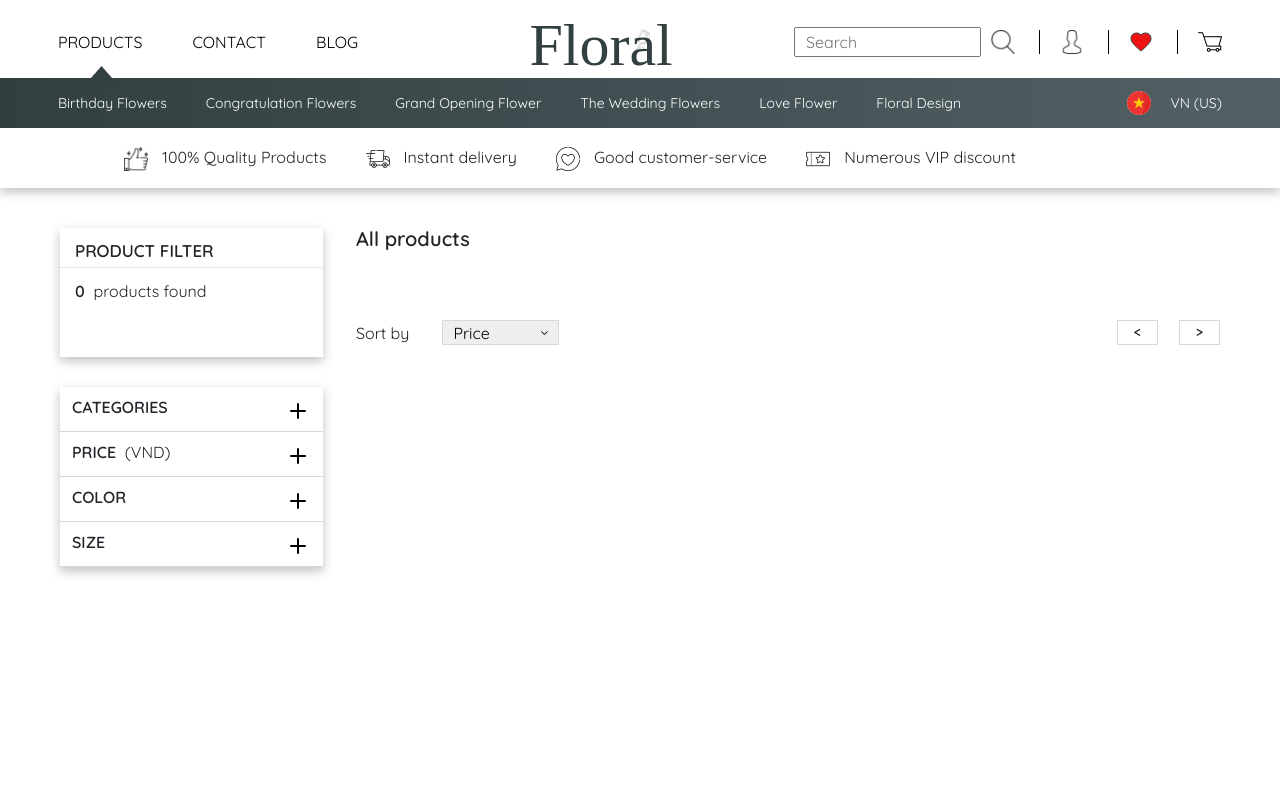
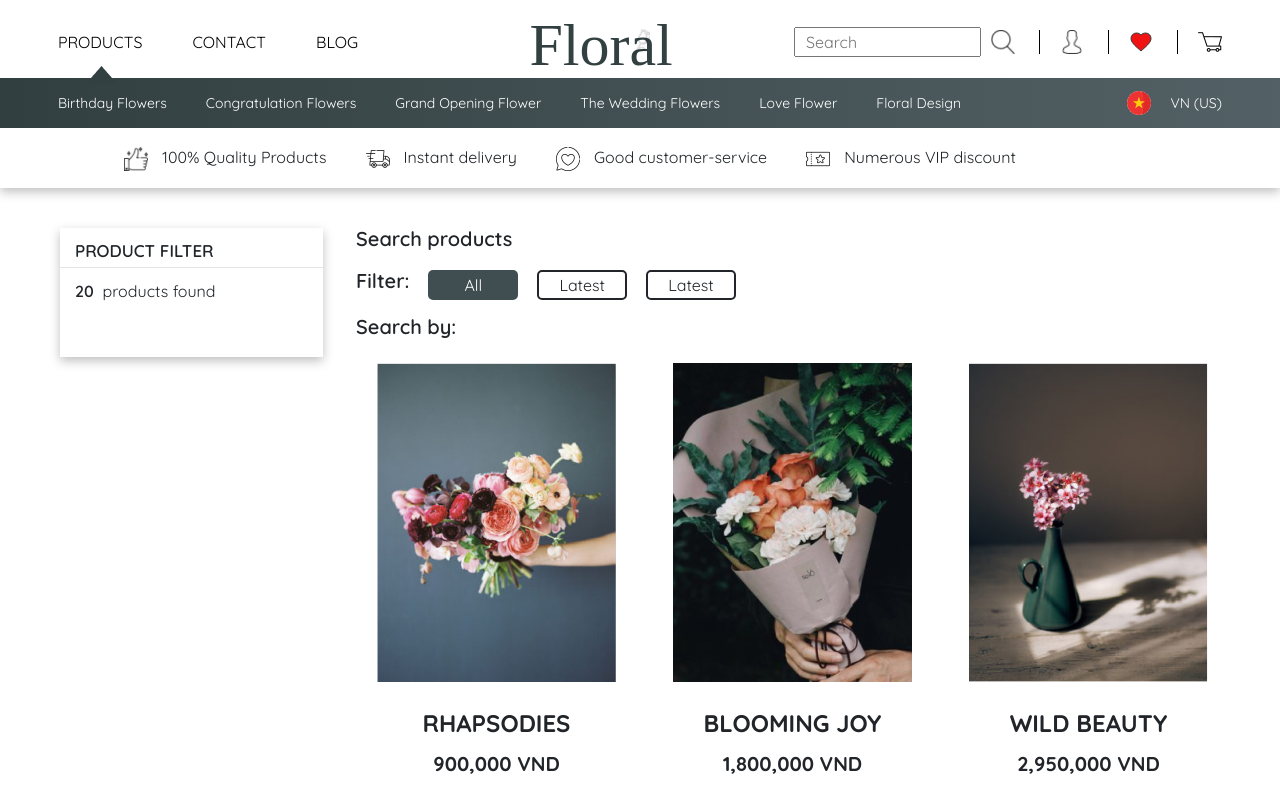
Before and after one commit to HoTrHieu/TKGD, a React (Create React App) app: page /search in a window 1280 px wide. Shown: the top 791 px of the page. Built offline with nearby package versions, Linux system fonts and the light colour scheme; data requests are answered from the project's data file; the HTML template or start-up script is replaced by a standard one; a web font is replaced by a local one.

Commit message:
edit search

```diff
--- a/server/db.json
+++ b/server/db.json
@@ -7,6 +7,7 @@
       "price": 900000,
       "rangting": 3,
       "type": "birthday",
+      "filter": "newest",
       "qa": [
         {
           "question": "Sem in hendrerit elit lectus ipsum sapien, aliquam sagittis aliquam nec?",
@@ -33,7 +34,6 @@
       ],
       "description": "Per eleifend duis, placerat laoreet augue montes, suspendisse pellentesque amet nibh pulvinar mauris, nam amet volutpat. Dictum nec aenean placerat. Faucibus libero platea eget, justo aliquam ut wisi wisi etiam."
     },
-
     {
       "id": 2,
       "imgSrc": "/assets/images/products/blooming joy.png",
@@ -41,6 +41,7 @@
       "price": 1800000,
       "rangting": 0,
       "type": "birthday",
+      "filter": "newest",
       "qa": [
         {
           "question": "Sem in hendrerit elit lectus ipsum sapien, aliquam sagittis aliquam nec?",
@@ -74,6 +75,7 @@
       "price": 2950000,
       "rangting": 4,
       "type": "birthday",
+      "filter": "newest",
       "qa": [
         {
           "question": "Sem in hendrerit elit lectus ipsum sapien, aliquam sagittis aliquam nec?",
@@ -107,6 +109,7 @@
       "price": 1200000,
       "rangting": 2,
       "type": "love",
+      "filter": "newest",
       "qa": [
         {
           "question": "Sem in hendrerit elit lectus ipsum sapien, aliquam sagittis aliquam nec?",
@@ -140,6 +143,7 @@
       "price": 900000,
       "rangting": 3,
       "type": "wedding",
+      "filter": "newest",
       "qa": [
         {
           "question": "Sem in hendrerit elit lectus ipsum sapien, aliquam sagittis aliquam nec?",
@@ -173,6 +177,7 @@
       "price": 1800000,
       "rangting": 0,
       "type": "birthday",
+      "filter": "selling",
       "qa": [
         {
           "question": "Sem in hendrerit elit lectus ipsum sapien, aliquam sagittis aliquam nec?",
@@ -206,6 +211,7 @@
       "price": 2950000,
       "rangting": 4,
       "type": "wedding",
+      "filter": "selling",
       "qa": [
         {
           "question": "Sem in hendrerit elit lectus ipsum sapien, aliquam sagittis aliquam nec?",
@@ -239,6 +245,7 @@
       "price": 1200000,
       "rangting": 2,
       "type": "opening",
+      "filter": "selling",
       "qa": [
         {
           "question": "Sem in hendrerit elit lectus ipsum sapien, aliquam sagittis aliquam nec?",
@@ -272,6 +279,7 @@
       "price": 1200000,
       "rangting": 2,
       "type": "love",
+      "filter": "selling",
       "qa": [
         {
           "question": "Sem in hendrerit elit lectus ipsum sapien, aliquam sagittis aliquam nec?",
@@ -298,14 +306,14 @@
       ],
       "description": "Per eleifend duis, placerat laoreet augue montes, suspendisse pellentesque amet nibh pulvinar mauris, nam amet volutpat. Dictum nec aenean placerat. Faucibus libero platea eget, justo aliquam ut wisi wisi etiam."
     },
-
     {
       "id": 10,
       "imgSrc": "/assets/images/products/hoa1.jpg",
       "name": "BLOOMING JOY",
       "price": 450000,
       "rangting": 3,
-      "type": "congratulation",
+      "type": "congrats",
+      "filter": "selling",
       "qa": [
         {
           "question": "Sem in hendrerit elit lectus ipsum sapien, aliquam sagittis aliquam nec?",
@@ -332,7 +340,6 @@
       ],
       "description": "Per eleifend duis, placerat laoreet augue montes, suspendisse pellentesque amet nibh pulvinar mauris, nam amet volutpat. Dictum nec aenean placerat. Faucibus libero platea eget, justo aliquam ut wisi wisi etiam."
     },
-
     {
       "id": 11,
       "imgSrc": "/assets/images/products/hoa2.jpg",
@@ -340,6 +347,7 @@
       "price": 340000,
       "rangting": 3,
       "type": "birthday",
+      "filter": "selling",
       "qa": [
         {
           "question": "Sem in hendrerit elit lectus ipsum sapien, aliquam sagittis aliquam nec?",
@@ -366,14 +374,14 @@
       ],
       "description": "Per eleifend duis, placerat laoreet augue montes, suspendisse pellentesque amet nibh pulvinar mauris, nam amet volutpat. Dictum nec aenean placerat. Faucibus libero platea eget, justo aliquam ut wisi wisi etiam."
     },
-
     {
       "id": 12,
       "imgSrc": "/assets/images/products/hoa3.jpg",
       "name": "ROMANTICS",
       "price": 900000,
       "rangting": 3,
-      "type": "congratulation",
+      "type": "congrats",
+      "filter": "selling",
       "qa": [
         {
           "question": "Sem in hendrerit elit lectus ipsum sapien, aliquam sagittis aliquam nec?",
@@ -400,7 +408,6 @@
       ],
       "description": "Per eleifend duis, placerat laoreet augue montes, suspendisse pellentesque amet nibh pulvinar mauris, nam amet volutpat. Dictum nec aenean placerat. Faucibus libero platea eget, justo aliquam ut wisi wisi etiam."
     },
-
     {
       "id": 13,
       "imgSrc": "/assets/images/products/hoa4.jpg",
@@ -408,6 +415,7 @@
       "price": 900000,
       "rangting": 3,
       "type": "opening",
+      "filter": "selling",
       "qa": [
         {
           "question": "Sem in hendrerit elit lectus ipsum sapien, aliquam sagittis aliquam nec?",
@@ -434,7 +442,6 @@
       ],
       "description": "Per eleifend duis, placerat laoreet augue montes, suspendisse pellentesque amet nibh pulvinar mauris, nam amet volutpat. Dictum nec aenean placerat. Faucibus libero platea eget, justo aliquam ut wisi wisi etiam."
     },
-
     {
       "id": 14,
       "imgSrc": "/assets/images/products/hoa5.jpg",
@@ -442,6 +449,7 @@
       "price": 900000,
       "rangting": 3,
       "type": "wedding",
+      "filter": "selling",
       "qa": [
         {
           "question": "Sem in hendrerit elit lectus ipsum sapien, aliquam sagittis aliquam nec?",
@@ -468,7 +476,6 @@
       ],
       "description": "Per eleifend duis, placerat laoreet augue montes, suspendisse pellentesque amet nibh pulvinar mauris, nam amet volutpat. Dictum nec aenean placerat. Faucibus libero platea eget, justo aliquam ut wisi wisi etiam."
     },
-
     {
       "id": 15,
       "imgSrc": "/assets/images/products/hoa6.jpg",
@@ -476,6 +483,7 @@
       "price": 900000,
       "rangting": 3,
       "type": "love",
+      "filter": "selling",
       "qa": [
         {
           "question": "Sem in hendrerit elit lectus ipsum sapien, aliquam sagittis aliquam nec?",
@@ -502,7 +510,6 @@
       ],
       "description": "Per eleifend duis, placerat laoreet augue montes, suspendisse pellentesque amet nibh pulvinar mauris, nam amet volutpat. Dictum nec aenean placerat. Faucibus libero platea eget, justo aliquam ut wisi wisi etiam."
     },
-
     {
       "id": 16,
       "imgSrc": "/assets/images/products/hoa7.jpg",
@@ -510,6 +517,7 @@
       "price": 900000,
       "rangting": 3,
       "type": "birthday",
+      "filter": "selling",
       "qa": [
         {
           "question": "Sem in hendrerit elit lectus ipsum sapien, aliquam sagittis aliquam nec?",
@@ -536,7 +544,6 @@
       ],
       "description": "Per eleifend duis, placerat laoreet augue montes, suspendisse pellentesque amet nibh pulvinar mauris, nam amet volutpat. Dictum nec aenean placerat. Faucibus libero platea eget, justo aliquam ut wisi wisi etiam."
     },
-
     {
       "id": 17,
       "imgSrc": "/assets/images/products/hoa8.jpg",
@@ -544,6 +551,7 @@
       "price": 900000,
       "rangting": 3,
       "type": "love",
+      "filter": "selling",
       "qa": [
         {
           "question": "Sem in hendrerit elit lectus ipsum sapien, aliquam sagittis aliquam nec?",
@@ -570,7 +578,6 @@
       ],
       "description": "Per eleifend duis, placerat laoreet augue montes, suspendisse pellentesque amet nibh pulvinar mauris, nam amet volutpat. Dictum nec aenean placerat. Faucibus libero platea eget, justo aliquam ut wisi wisi etiam."
     },
-
     {
       "id": 18,
       "imgSrc": "/assets/images/products/hoa9.jpg",
@@ -578,6 +585,7 @@
       "price": 900000,
       "rangting": 3,
       "type": "wedding",
+      "filter": "selling",
       "qa": [
         {
           "question": "Sem in hendrerit elit lectus ipsum sapien, aliquam sagittis aliquam nec?",
@@ -604,7 +612,6 @@
       ],
       "description": "Per eleifend duis, placerat laoreet augue montes, suspendisse pellentesque amet nibh pulvinar mauris, nam amet volutpat. Dictum nec aenean placerat. Faucibus libero platea eget, justo aliquam ut wisi wisi etiam."
     },
-
     {
       "id": 19,
       "imgSrc": "/assets/images/products/hoa10.jpg",
@@ -612,6 +619,7 @@
       "price": 900000,
       "rangting": 3,
       "type": "opening",
+      "filter": "selling",
       "qa": [
         {
           "question": "Sem in hendrerit elit lectus ipsum sapien, aliquam sagittis aliquam nec?",
@@ -638,14 +646,14 @@
       ],
       "description": "Per eleifend duis, placerat laoreet augue montes, suspendisse pellentesque amet nibh pulvinar mauris, nam amet volutpat. Dictum nec aenean placerat. Faucibus libero platea eget, justo aliquam ut wisi wisi etiam."
     },
-
     {
       "id": 20,
       "imgSrc": "/assets/images/products/hoa11.jpg",
       "name": "BLOOMING JOY",
       "price": 900000,
       "rangting": 3,
-      "type": "congratulation",
+      "type": "congrats",
+      "filter": "selling",
       "qa": [
         {
           "question": "Sem in hendrerit elit lectus ipsum sapien, aliquam sagittis aliquam nec?",
@@ -680,6 +688,8 @@
       "name": "RHAPSODIES",
       "price": 900000,
       "rangting": 3,
+      "type": "birthday",
+      "filter": "newest",
       "qa": [
         {
           "question": "Sem in hendrerit elit lectus ipsum sapien, aliquam sagittis aliquam nec?",
@@ -712,6 +722,8 @@
       "name": "BLOOMING JOY",
       "price": 1800000,
       "rangting": 0,
+      "type": "birthday",
+      "filter": "newest",
       "qa": [
         {
           "question": "Sem in hendrerit elit lectus ipsum sapien, aliquam sagittis aliquam nec?",
@@ -744,6 +756,8 @@
       "name": "WILD BEAUTY",
       "price": 2950000,
       "rangting": 4,
+      "type": "birthday",
+      "filter": "newest",
       "qa": [
         {
           "question": "Sem in hendrerit elit lectus ipsum sapien, aliquam sagittis aliquam nec?",
@@ -776,6 +790,8 @@
       "name": "BOHEMIAN PINK",
       "price": 1200000,
       "rangting": 2,
+      "type": "love",
+      "filter": "newest",
       "qa": [
         {
           "question": "Sem in hendrerit elit lectus ipsum sapien, aliquam sagittis aliquam nec?",
@@ -804,49 +820,6 @@
     }
   ],
   "favorites": [
-    {
-      "id": 4,
-      "imgSrc": "/assets/images/products/bohemianpink.PNG",
-      "name": "BOHEMIAN PINK",
-      "price": 1200000,
-      "rangting": 2,
-      "qa": [
-        {
-          "question": "Sem in hendrerit elit lectus ipsum sapien, aliquam sagittis aliquam nec?",
-          "answer": "Arcu ipsum lacinia pellentesque molestie auctor, consequatur arcu felis porttitor ut consequatur, vestibulum iculus nonummy posuere interdum scelerisque, facilisis non, in non sodales ut quis pulvinar."
-        },
-        {
-          "question": "Sem in hendrerit elit lectus ipsum sapien, aliquam sagittis aliquam nec?",
-          "answer": "Arcu ipsum lacinia pellentesque molestie auctor, consequatur arcu felis porttitor ut consequatur, vestibulum iculus nonummy posuere interdum scelerisque, facilisis non, in non sodales ut quis pulvinar."
-        }
-      ],
-      "review": [
-        {
-          "nameUser": "Le Van A",
-          "content": "beautiful"
-        },
-        {
-          "nameUser": "Do Thi T",
-          "content": "good"
-        },
-        {
-          "nameUser": "Ho Duc Trung H",
-          "content": "love it"
-        }
-      ],
-      "description": "Per eleifend duis, placerat laoreet augue montes, suspendisse pellentesque amet nibh pulvinar mauris, nam amet volutpat. Dictum nec aenean placerat. Faucibus libero platea eget, justo aliquam ut wisi wisi etiam."
-    }
   ],
-  "cart": [
-    {
-      "id": 2,
-      "size": "large",
-      "quantity": 2
-    },
-    {
-      "id": 1,
-      "size": "medium",
-      "quantity": 2
-    }
-  ]
+  "cart": []
 }
--- a/src/assets/css/base.scss
+++ b/src/assets/css/base.scss
@@ -585,7 +585,7 @@ $layout-breakpoint-small: 960px;
     font-weight: 600;
     font-size: 20px;
     line-height: 22px;
-    margin-bottom: 70px;
+    margin-bottom: 12px;
   }
   &_pagination {
     display: flex;
--- a/src/components/SearchResult/FilterBar.jsx
+++ b/src/components/SearchResult/FilterBar.jsx
@@ -13,7 +13,7 @@ const FilterBar = (props) => {
           <p>{total}</p>&nbsp; products found
         </div>
       </div>
-      <div className="filter_bar_bot">
+      {/* <div className="filter_bar_bot">
         <ul>
           <li>
             <p>CATEGORIES</p>
@@ -32,7 +32,7 @@ const FilterBar = (props) => {
             <img alt="expand" src={ExpandIcon} />
           </li>
         </ul>
-      </div>
+      </div> */}
     </div>
   );
 };
--- a/src/components/SearchResult/Pagination.jsx
+++ b/src/components/SearchResult/Pagination.jsx
@@ -1,6 +1,6 @@
 import React, { useMemo } from 'react';
 import { createIncArray } from 'utils/array';
-import { MAX_PRODUCTS_PER_PAGE } from '../../constants';
+import { maxPerPage } from './../../utils/helper';
 
 const PaginationItem = ({ children, active = false, onClick = () => {} }) => {
   return (
@@ -12,17 +12,17 @@ const PaginationItem = ({ children, active = false, onClick = () => {} }) => {
 
 const Pagination = (props) => {
   const { total, activeIndex, setActiveIndex } = props;
-  const pagingArray = useMemo(() => createIncArray(Math.ceil(total / MAX_PRODUCTS_PER_PAGE)), [total]);
-  console.log(activeIndex);
+  const pagingArray = useMemo(() => createIncArray(Math.ceil(total / maxPerPage)), [total]);
+
   return (
     <div className="search_result_pagination">
       <div className="sort">
-        Sort by
+        {/* Search by
         <select name="property" id="property">
           <option value="price">Price</option>
           <option value="most_viewed">Most Viewed</option>
           <option value="best_seller">Best Seller</option>
-        </select>
+        </select> */}
       </div>
       <div className="paging">
         <PaginationItem  onClick={() => activeIndex > 0 && setActiveIndex(activeIndex - 1)}>
--- a/src/containers/SearchResultPage.jsx
+++ b/src/containers/SearchResultPage.jsx
@@ -2,30 +2,49 @@ import 'assets/css/base.scss';
 import withLayout from 'components/Layout';
 import { FilterBar, ProductList, Pagination } from 'components/SearchResult';
 import { useMemo, useState, useEffect } from 'react';
-import { MAX_PRODUCTS_PER_PAGE, DATA_PRODUCTS } from '../constants';
 import { useLocation } from "react-router-dom";
 import queryString from 'query-string'
+import { filterByKeySearch, getAllProduct } from './../utils/api';
+import { maxPerPage } from './../utils/helper'
+import css from './SearchResultPage.module.css'
+import classNames from 'classnames';
+
+const SearchResultPage = (props) => {
+  const [products, setProducts] = useState([]);
+  const [filter, setFilter] = useState('all');
 
 
-const SearchResultPage = (props) => {
-
-  const [products, setProducts] = useState(DATA_PRODUCTS);
   const { search } = useLocation();
   const values = queryString.parse(search)
-  const keySearch = values.key;
+  const keySearch = values.keySearch || "";
+  const keyWord = values.keyWord || "";
+
   useEffect(() => {
-    let dataSearch = DATA_PRODUCTS.filter((dt) => {
-      const name = dt.name.toLowerCase();
-      if (dt.name) {
-        return name.indexOf(keySearch) > -1;
+    getAllProduct().then(res => {
+      if(res.data) {
+        const listProduct = res.data;
+        const filterWord = keyWord != "" ? listProduct.filter(item => {
+          const name = item.name.toLowerCase();
+          const word = keyWord.toLowerCase();
+          return name.indexOf(word) > -1;
+        }): [...listProduct];
+
+        const filterSearch = keySearch != "" ? filterWord.filter(item => {
+          return item.type == keySearch;
+        }): [...filterWord];
+
+        const filterKey = filter != 'all' ? filterSearch.filter(item => {
+          return item.filter == filter;
+        }) : [...filterSearch];
+
+        setProducts(filterKey);
       }
-      return false;
-    });
-    setProducts(dataSearch);
-  }, [keySearch]);
+    })
+  }, [keyWord, keySearch, filter]);
+
   const [activeIndex, setActiveIndex] = useState(0);
   const totalProduct = useMemo(() => products.length, [products]);
-  const activeProducts = useMemo(() => products.slice(activeIndex === 0 ? 0 : (activeIndex * MAX_PRODUCTS_PER_PAGE), activeIndex ? ((activeIndex + 1) * MAX_PRODUCTS_PER_PAGE) : MAX_PRODUCTS_PER_PAGE), [products, activeIndex]);
+  const activeProducts = useMemo(() => products.slice(activeIndex === 0 ? 0 : (activeIndex * maxPerPage), activeIndex ? ((activeIndex + 1) * maxPerPage) : maxPerPage), [products, activeIndex]);
   return (
     <div className="search_result">
       <div className="row">
@@ -33,11 +52,32 @@ const SearchResultPage = (props) => {
           <FilterBar total={totalProduct} />
         </div>
         <div className="col-9">
-          <p className="search_result_title">
-            All products
-          </p>
+          <div className="search_result_title">
+            Search products
+            <div className={css.filterSearch}>
+              Filter:
+              <div onClick={() => setFilter('all')} className={classNames(css.filterItem, {[css.choose]: filter == 'all'})}>All</div>
+              <div onClick={() => setFilter('latest')} className={classNames(css.filterItem, {[css.choose]: filter == 'latest'})}>Latest</div>
+              <div onClick={() => setFilter('selling')} className={classNames(css.filterItem, {[css.choose]: filter == 'selling'})}>Latest</div>
+            </div>
+          </div>
+          <div className={classNames(css.searchBy, {[css.multiple]: keyWord && keySearch})}>
+            <span className={css.lableSearch}>Search by: </span>
+            {keyWord &&
+              <div className={css.searchItem}>
+                {keyWord}
+              </div>
+            }
+            {
+              keySearch &&
+              <div className={css.searchItem}>
+                {keySearch}
+              </div>
+            }
+
+          </div>
+          <ProductList products={activeProducts} />
           <Pagination setActiveIndex={setActiveIndex} total={totalProduct} activeIndex={activeIndex} />
-          <ProductList products={activeProducts} />
         </div>
       </div>
     </div>
--- /dev/null
+++ b/src/containers/SearchResultPage.module.css
@@ -0,0 +1,51 @@
+.filterSearch {
+  margin-top: 20px;
+  display: flex;
+  justify-content: space-between;
+  width: 380px;
+}
+
+.filterItem {
+  display: flex;
+  justify-content: center;
+  align-items: center;
+  width: 90px;
+  height: 30px;
+  border: 2px solid;
+  font-size: 16px;
+  font-weight: 400;
+  border-radius: 5px;
+}
+
+.choose {
+  background-color: #404E51;
+  color: white;
+  border: 0;
+}
+
+.searchBy{
+  display: flex;
+  justify-content: space-between;
+  width: 210px;
+  margin-right: 20px;
+}
+
+.multiple {
+  width: 320px;
+}
+
+.searchItem {
+  display: flex;
+  justify-content: center;
+  align-items: center;
+  width: 90px;
+  height: 30px;
+  background-color: #404E51;
+  color: white;
+  border-radius: 5px;
+}
+
+.lableSearch {
+  font-size: 20px;
+  font-weight: 600;
+}
--- a/src/utils/helper.js
+++ b/src/utils/helper.js
@@ -4,9 +4,11 @@ export const formatMoney = (numberPrice) => {
 
 export const currency = "US";
 
+export const maxPerPage = 9;
+
 export const keySearch = {
   BDF: 'birthday',
-  CON: 'congratulation',
+  CON: 'congrats',
   GOF: 'opening',
   TWF: 'wedding',
   LUF: 'love',
```
Also changed, not shown: src/utils/api.js (+14 -0 lines), public/assets/images/products/hoa7.jpg (added).
